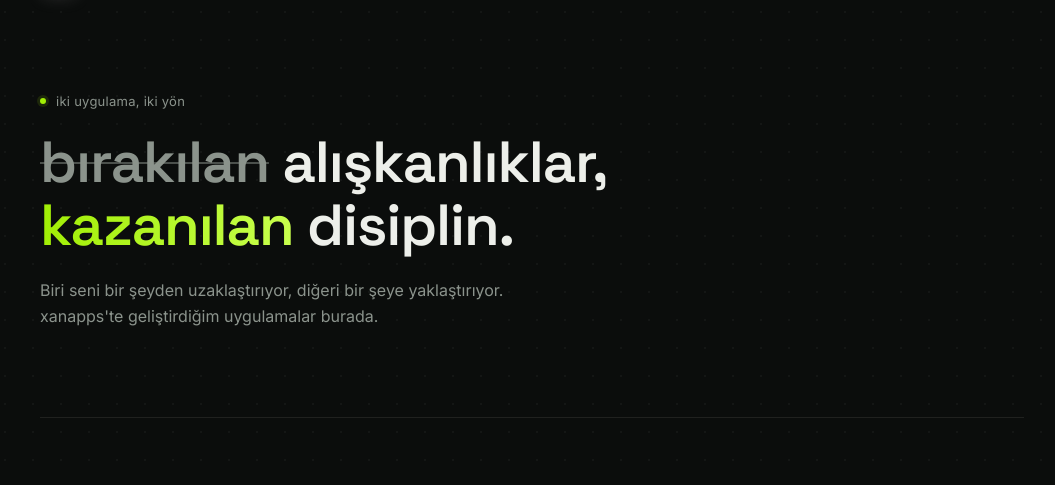
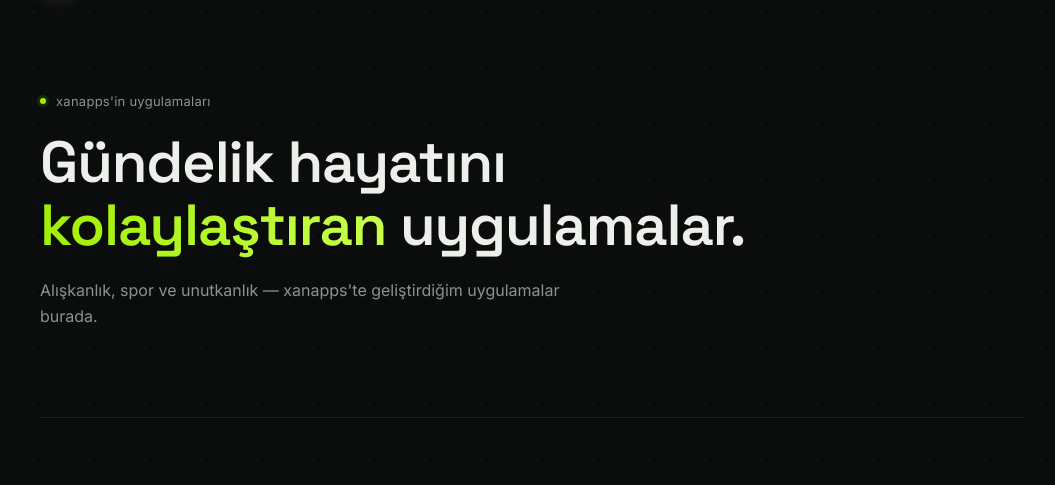
Before and after one commit to xanapps/xanapps.github.io, a plain HTML site: page index.html in a window 1280 px wide. Shown: the part 73-558 px from the top of the page, without its empty margins (108-1163 px from the left). Drawn offline with Linux system fonts and the light colour scheme.

Commit message:
Add files via upload

```diff
--- a/index.html
+++ b/index.html
@@ -354,9 +354,9 @@
   </nav>
 
   <section class="hero">
-    <div class="eyebrow"><span class="dot"></span>iki uygulama, iki yön</div>
-    <h1><span class="fade">bırakılan</span> alışkanlıklar, <span class="grow">kazanılan</span> disiplin.</h1>
-    <p>Biri seni bir şeyden uzaklaştırıyor, diğeri bir şeye yaklaştırıyor. xanapps'te geliştirdiğim uygulamalar burada.</p>
+    <div class="eyebrow"><span class="dot"></span>xanapps'in uygulamaları</div>
+    <h1>Gündelik hayatını <span class="grow">kolaylaştıran</span> uygulamalar.</h1>
+    <p>Alışkanlık, spor ve unutkanlık — xanapps'te geliştirdiğim uygulamalar burada.</p>
   </section>
 
   <section class="apps">
```
